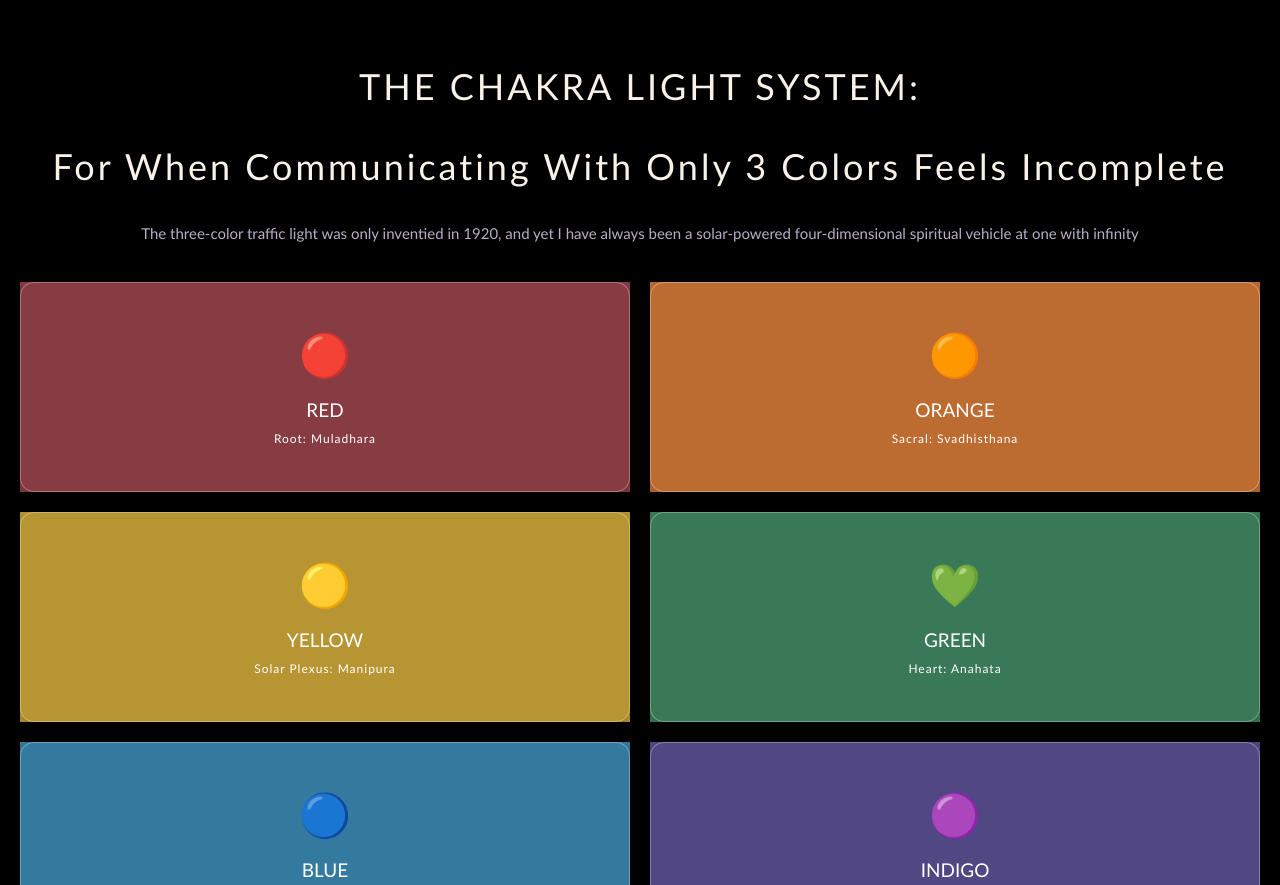
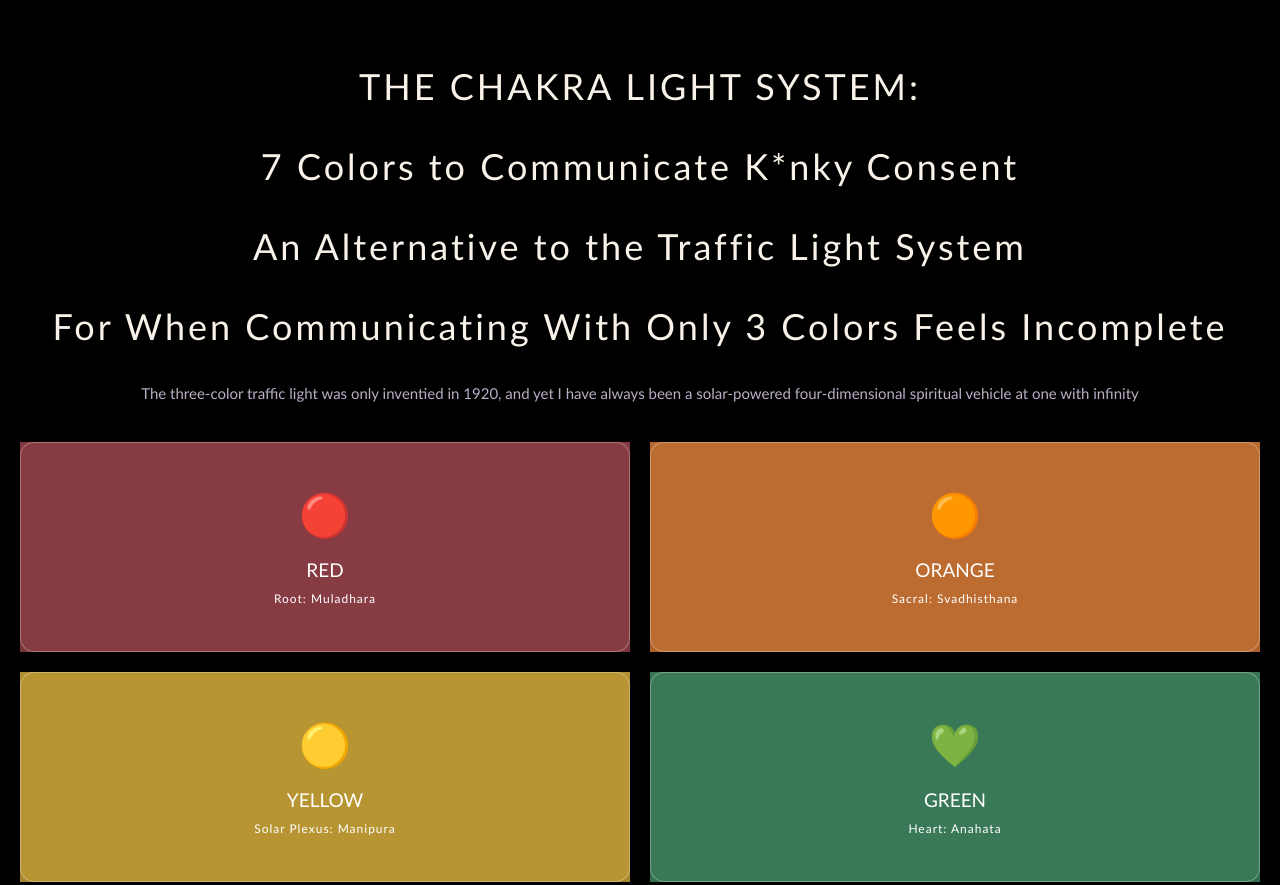
Before and after one commit to 20k-create/chakra-light-system, a plain HTML site: page index.html in a window 1280 px wide. Shown: the top 885 px of the page. Drawn offline with Linux system fonts and the light colour scheme.

Commit message:
index.html

```diff
--- a/index.html
+++ b/index.html
@@ -160,7 +160,7 @@ h1 {
 
 <body>
 
-<h1>THE CHAKRA LIGHT SYSTEM:<p>For When Communicating With Only 3 Colors Feels Incomplete</p></h1>
+<h1>THE CHAKRA LIGHT SYSTEM:<p>7 Colors to Communicate K*nky Consent</p><p>An Alternative to the Traffic Light System</p><p>For When Communicating With Only 3 Colors Feels Incomplete</p></h1>
 <div class="subtitle">The three-color traffic light was only inventied in 1920, and yet I have always been a solar-powered four-dimensional spiritual vehicle at one with infinity</div>
 
 <div class="cards" id="chakraCards"></div>
@@ -212,7 +212,7 @@ const chakras = [
     sanskrit: "Third Eye: Ajna",
     symbol: "🟣",
     class: "third",
-    description: "GO FOR IT. I can handle MORE. Same activity, more intensity. Calling INDIGO is asking for it. Harder, faster, stronger. No hesitation. The third eye chakra is intuitive knowing and clarity."
+    description: "GO FOR IT. I can handle MORE. Same activity, more intensity. Calling INDIGO is asking for it. Go, Go, Go. Harder, faster, stronger. No hesitation. The third eye chakra is intuitive knowing and clarity."
   },
   {
     name: "PURPLE",
```
